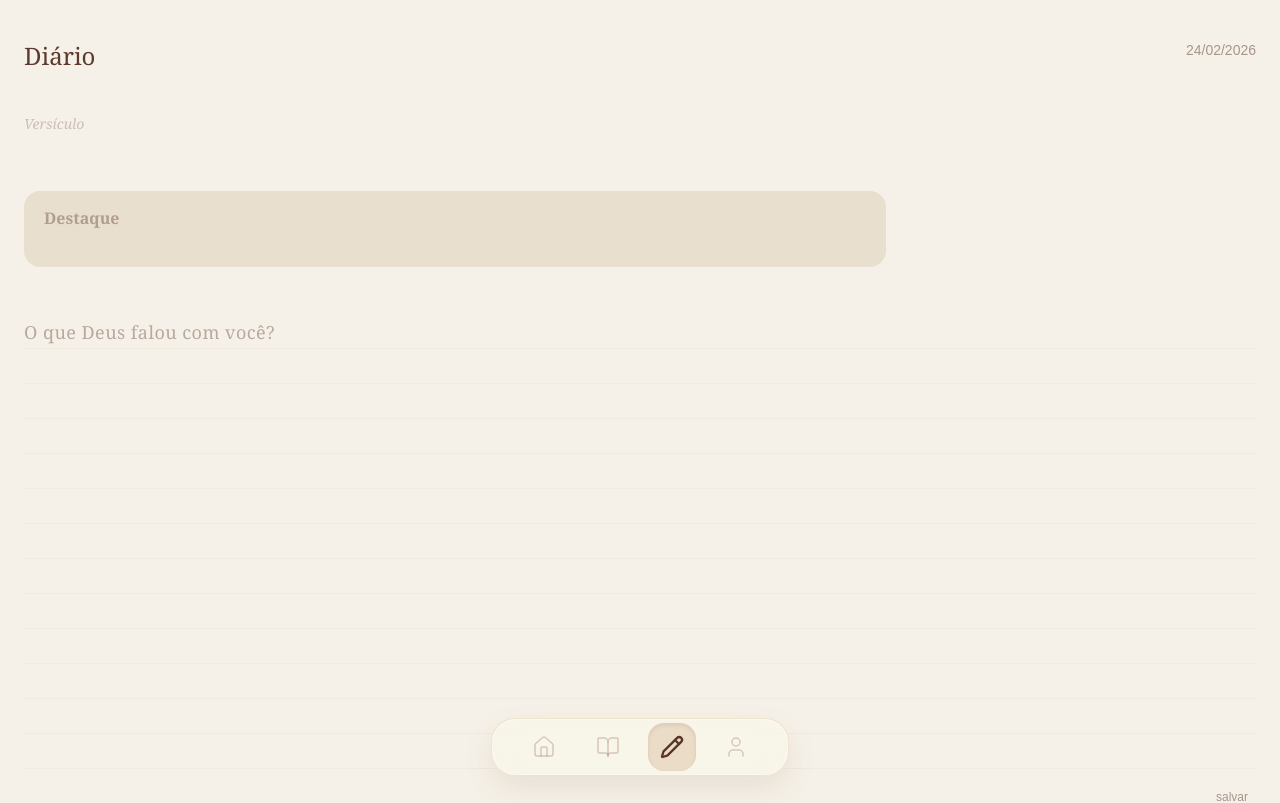
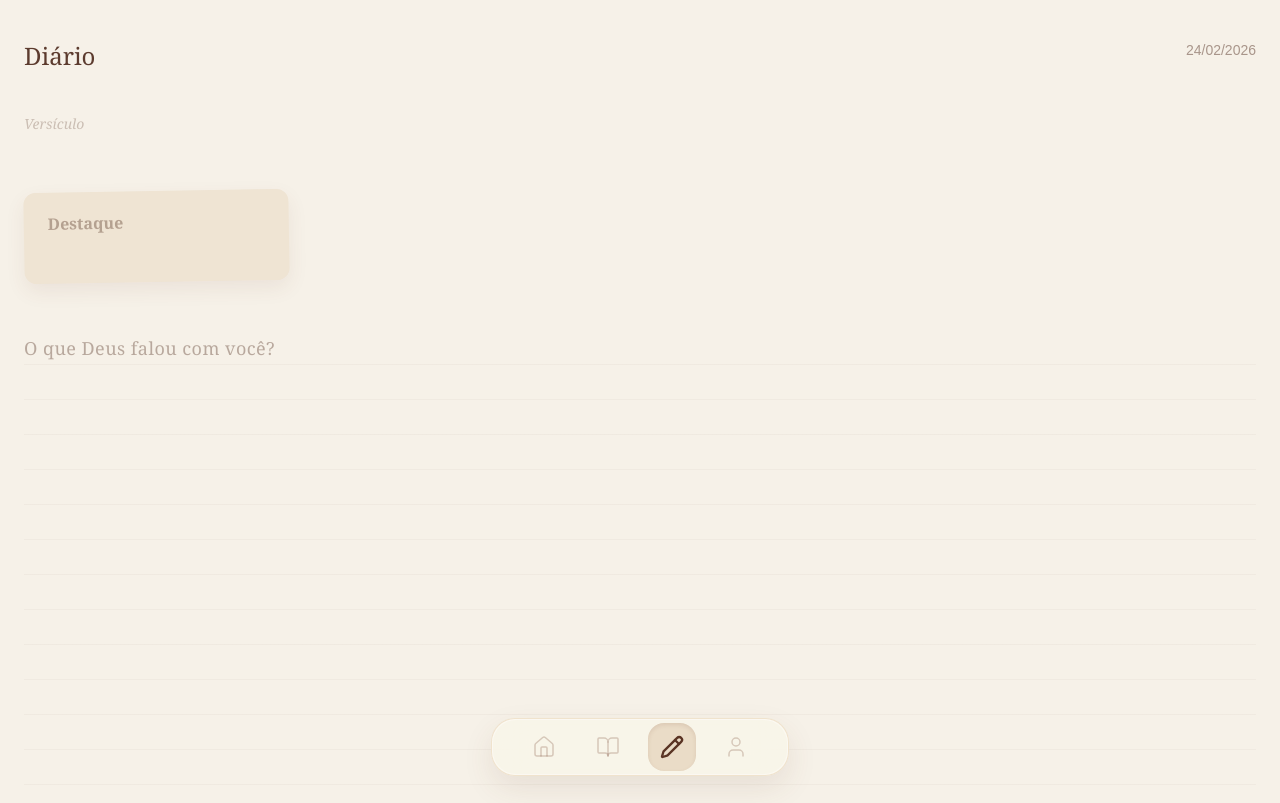
Before and after one commit to michelesannti/no-secreto, a Next.js app: page /diario in a window 1280 px wide. Shown: the top 803 px of the page. Built offline with nearby package versions, Linux system fonts and the light colour scheme.

Commit message:
Destaque estilo post-it elegante no Diario

```diff
--- a/app/(app)/diario/page.tsx
+++ b/app/(app)/diario/page.tsx
@@ -18,7 +18,7 @@ export default function DiarioPage() {
         </span>
       </div>
 
-      {/* Versículo — leve, sem caixa forte */}
+      {/* Versículo — sutil */}
       <div className="mb-6">
         <textarea
           value={versiculo}
@@ -39,18 +39,16 @@ export default function DiarioPage() {
         />
       </div>
 
-      {/* Destaque — estilo diferente (sem mesma caixa) */}
-      <div className="mb-10">
+      {/* Destaque — estilo post-it elegante */}
+      <div className="mb-12 flex justify-start">
+        <div className="bg-[#efe4d3] px-6 py-5 rounded-xl shadow-[0_8px_20px_rgba(112,65,45,0.08)] rotate-[-1deg] max-w-[75%]">
           <textarea
             value={destaque}
             onChange={(e) => setDestaque(e.target.value)}
             placeholder="Destaque"
             className="
-            w-[70%]
-            bg-[#e9dfcf]
-            rounded-2xl
-            px-5
-            py-4
+              w-full
+              bg-transparent
               resize-none
               outline-none
               font-serif
@@ -61,8 +59,9 @@ export default function DiarioPage() {
             "
           />
         </div>
+      </div>
 
-      {/* Texto principal — o protagonista */}
+      {/* Texto principal — protagonista */}
       <div className="relative">
         <textarea
           value={texto}
@@ -86,7 +85,6 @@ export default function DiarioPage() {
           }}
         />
 
-        {/* Salvar discreto */}
         <button
           className="
             absolute
```
Lines whose indentation alone changed are shown as unchanged.
